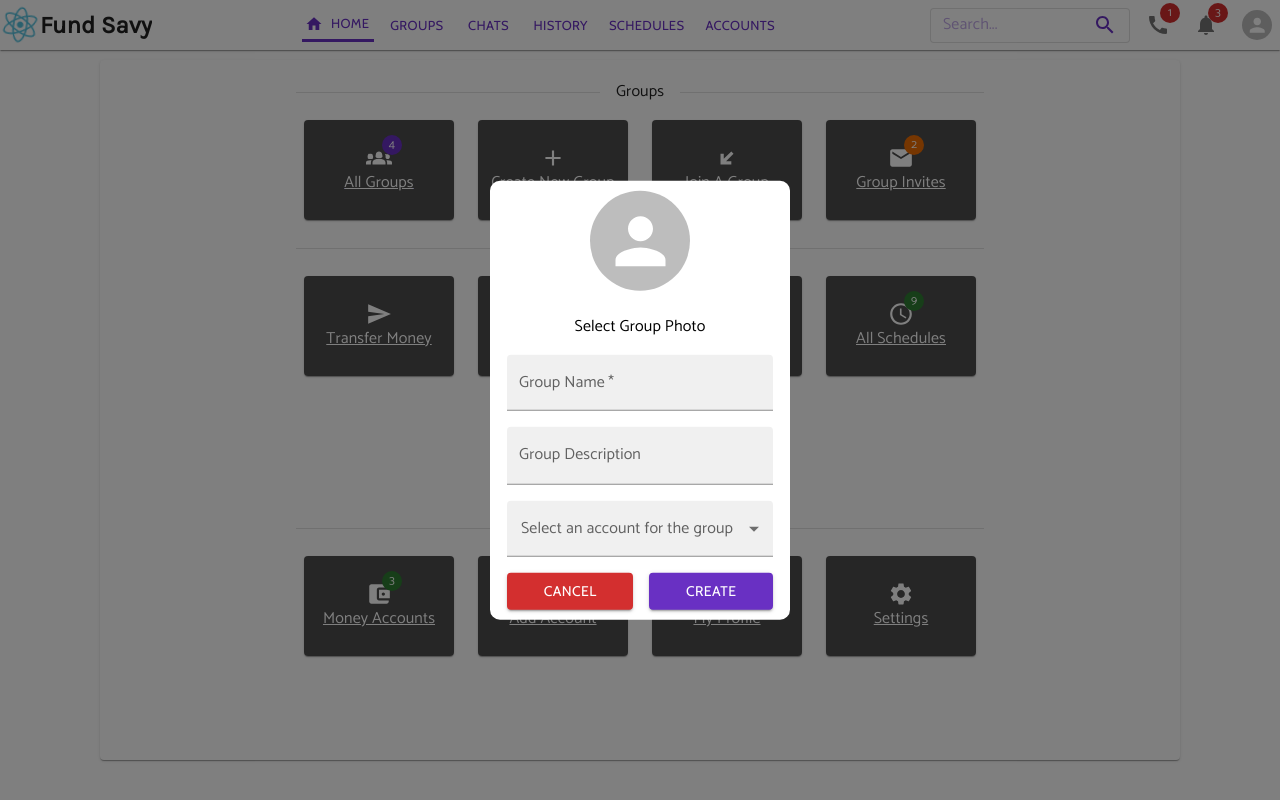
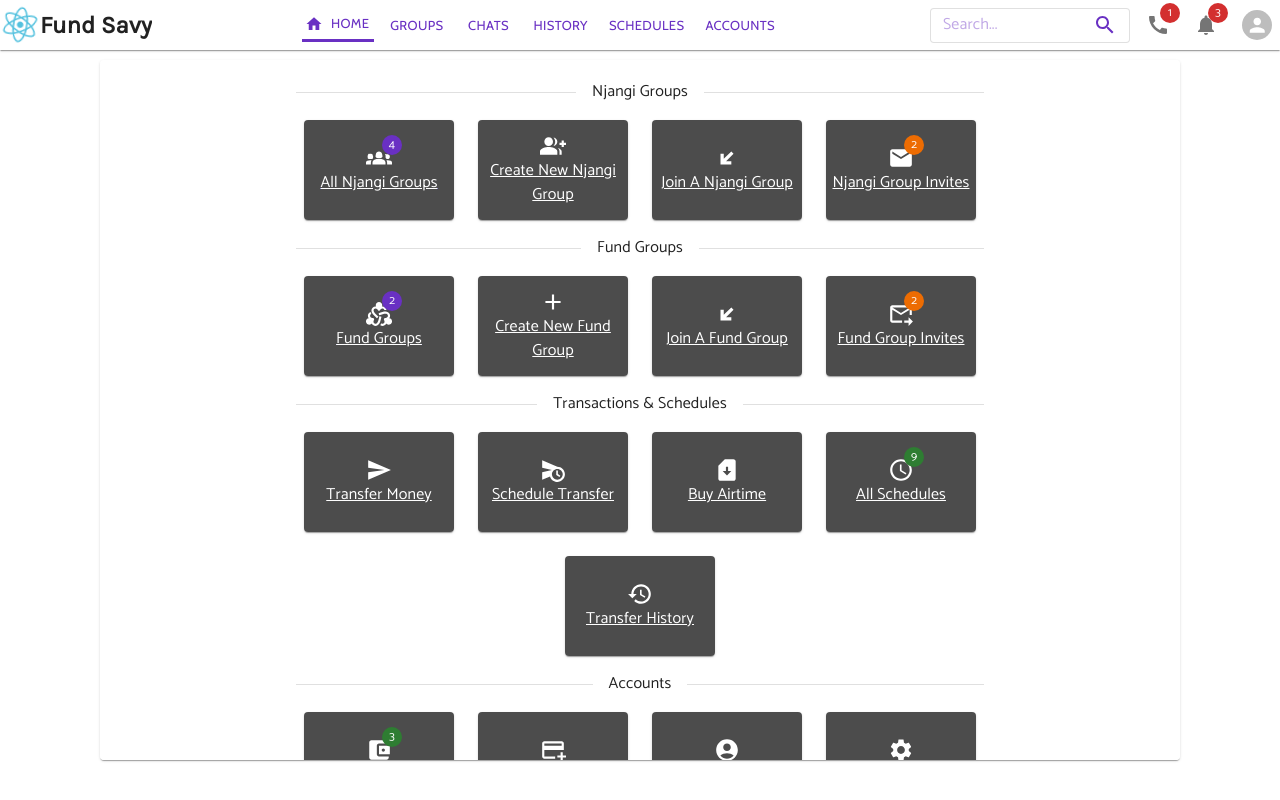
Before and after one commit to MLesky/Njangi-App, a React (Create React App) app: page / in a window 1280 px wide. Built offline with nearby package versions, Linux system fonts and the light colour scheme.

Commit message:
request to join groups ui

```diff
--- /dev/null
+++ b/src/components/alert.jsx
@@ -0,0 +1,30 @@
+import { Close } from "@mui/icons-material";
+import { Box, Collapse, Alert, IconButton } from "@mui/material";
+
+const AlertPopper = ({showAlert, handleClose, children, alertType}) => {
+    return (
+        <Box sx={{
+            position: 'fixed',
+            top: 7,
+            left: '50%',
+            transform: 'translate(-50%, 0);',
+        }}>
+        <Collapse in={showAlert}>
+            <Alert
+            severity='success'
+            variant='filled'
+                action={
+                    <IconButton aria-label="close" color='inherit' size='small' onClick={() => handleClose()}>
+                        <Close fontSize='inherit' />
+                    </IconButton>
+                }
+                sx={{ mb: 2 }}
+            >
+                {children}
+            </Alert>
+        </Collapse>
+    </Box>
+     );
+}
+
+export default AlertPopper;
--- a/src/components/createGroupModal.jsx
+++ b/src/components/createGroupModal.jsx
@@ -2,7 +2,7 @@ import { Modal, TextField, Box, Stack, List, Typography, FormControl, InputLabel
 import { useState } from "react";
 import PicturePicker from "./picturePicker";
 
-const CreateGroupModal = ({isOpen, handleClose}) => {
+const CreateGroupModal = ({isOpen, handleClose, title}) => {
 
     const [groupPhoto, setGroupPhoto] = useState('');
     const [groupName, setGroupName] = useState('');
@@ -11,7 +11,6 @@ const CreateGroupModal = ({isOpen, handleClose}) => {
 
     const [groupPhotoError, setGroupPhotoError] = useState('');
     const [groupNameError, setGroupNameError] = useState('');
-    const [groupDescriptionError, setGroupDescriptionError] = useState('');
     const [groupAccountError, setGroupAccountError] = useState('');
 
     const handleSubmit = e => {
@@ -46,6 +45,7 @@ const CreateGroupModal = ({isOpen, handleClose}) => {
 >
   <Box variant='form' noValidate className='modal-body'>
   <Stack spacing={2}>
+    <Typography color='primary' variant='h6' fontWeight='bold' textAlign='center'>{title}</Typography>
     <Box>
     <PicturePicker photoError={groupPhotoError} selectedPhoto={groupPhoto} setPhotoError={setGroupPhotoError} setSelectedPhoto={setGroupPhoto}/>
     <Typography textAlign='center'>Select Group Photo</Typography>
@@ -69,8 +69,6 @@ const CreateGroupModal = ({isOpen, handleClose}) => {
         value={groupDescription}
         onChange={(e) => setGroupDescription(e.target.value)}
         placeholder='Group description...'
-        error={groupDescriptionError !== ''}
-        hintText={groupDescriptionError}
         multiline
         maxRows={4}
     />
--- a/src/components/index.jsx
+++ b/src/components/index.jsx
@@ -1,7 +1,11 @@
 import PicturePicker from "./picturePicker";
 import CreateGroupModal from "./createGroupModal";
+import RequestToJoinModal from "./requestToJoinModal";
+import AlertPopper from "./alert";
 
 export {
     PicturePicker,
     CreateGroupModal,
+    RequestToJoinModal,
+    AlertPopper,
 }
--- /dev/null
+++ b/src/components/requestToJoinModal.jsx
@@ -0,0 +1,65 @@
+import { Modal, TextField, Stack, Typography, Button, Box } from "@mui/material";
+import { useState } from "react";
+import AlertPopper from "./alert";
+
+const RequestToJoinModal = ({ isOpen, handleClose, title }) => {
+
+    const [link, setLink] = useState('');
+    const [linkError, setLinkError] = useState('');
+    const [showAlert, setShowAlert] = useState(false);
+
+    const handleSubmit = e => {
+        var isOk = true;
+
+        if (link === '') {
+            setLinkError('Please enter link');
+            isOk = false;
+        } else {
+            setLinkError('');
+        }
+
+        if (isOk) {
+            handleClose();
+            setShowAlert(true);
+        }
+    }
+
+    return (
+        <>
+            <Modal
+                open={isOpen}
+                onClose={handleClose}
+                aria-labelledby="modal-modal-title"
+                aria-describedby="modal-modal-description"
+                className='fs-modal'
+            >
+                <Box variant='form' noValidate className='modal-body'>
+                    <Stack spacing={2}>
+                        <Typography color='primary' variant='h6' fontWeight='bold' textAlign='center'>{title}</Typography>
+
+                        <TextField
+                            required
+                            id='group-link'
+                            label='Enter Group Link'
+                            variant="filled"
+                            value={link}
+                            onChange={(e) => setLink(e.target.value)}
+                            placeholder='fundsavy/groups/group-link'
+                            error={linkError !== ''}
+                            helperText={linkError}
+                        />
+
+                        <Stack direction='row' spacing={2} justifyContent='space-between'>
+                            <Button variant='contained' color='error' sx={{ flexGrow: 1 }} onClick={() => handleClose()}>Cancel</Button>
+                            <Button type='submit' onClick={handleSubmit} variant='contained' color='primary' sx={{ flexGrow: 1 }}>Request to join</Button>
+                        </Stack>
+                    </Stack>
+                </Box>
+            </Modal>
+
+            <AlertPopper alertType='success' showAlert={showAlert} handleClose={() => setShowAlert(false)}>Group admin will respond to your invite</AlertPopper>
+        </>
+    );
+}
+
+export default RequestToJoinModal;
--- a/src/pages/home.jsx
+++ b/src/pages/home.jsx
@@ -1,12 +1,16 @@
-import { AccountBalanceWallet, AccountCircle, Add, AddCard, Groups, Groups2, History, Input, JoinFull, Mail, NoTransfer, PlusOne, Schedule, ScheduleSend, ScheduleSharp, Send, Settings, SimCardDownload, TransitEnterexit, Wallet } from "@mui/icons-material";
+import { AccountBalanceWallet, AccountCircle, Add, AddCard, Diversity2, ForwardToInbox, GroupAdd, Groups2, History, Mail,  ScheduleSend, ScheduleSharp, Send, Settings, SimCardDownload, TransitEnterexit, } from "@mui/icons-material";
 import { Badge, Typography, Stack, Grid, Card, Box, Divider } from "@mui/material";
 import { useState } from "react";
-import { CreateGroupModal } from "../components";
+import { CreateGroupModal, RequestToJoinModal } from "../components";
 import { routeNames } from "../utils";
 import { Link } from "react-router-dom";
 
 const HomePage = () => {
-    const [createNewGroup, setCreateNewGroup] = useState(true);
+    const [createNewNjangi, setCreateNewNjangi] = useState(false);
+    const [createNewFund, setCreateNewFund] = useState(false);
+
+    const [requestToJoinNjangi, setRequestToJoinNjangi] = useState(false);
+    const [requestToJoinFund, setRequestToJoinFund] = useState(false);
 
     return (
         <div style={{
@@ -20,7 +24,7 @@ const HomePage = () => {
                     <Box>
                         <Stack direction='row' mb={2} alignItems='center'>
                             <Divider variant='horizontal' sx={{ flexGrow: 1 }} />
-                            <Typography px={2}>Groups</Typography>
+                            <Typography px={2}>Njangi Groups</Typography>
                             <Divider variant='horizontal' sx={{ flexGrow: 1 }} />
                         </Stack>
                         <Stack direction='row' flexWrap='wrap' justifyContent='center' alignItems='center' width='100%' useFlexGap spacing={{ xs: 2, md: 3 }}>
@@ -29,27 +33,67 @@ const HomePage = () => {
                                     <Stack width='100%' direction='column' justifyContent='center' alignItems='center'>
                                         <Badge badgeContent={4} color="primary">
                                             <Groups2 className='button-card-icon' /> </Badge>
-                                    <Typography className='button-card-text'>All Groups</Typography>
+                                        <Typography className='button-card-text'>All Njangi Groups</Typography>
                                     </Stack>
                                 </Card>
                             </Link>
-                            <Card className='button-card' onClick={() => setCreateNewGroup(true)}>
+                            <Card className='button-card' onClick={() => setCreateNewNjangi(true)}>
                                 <Stack width='100%' direction='column' justifyContent='center' alignItems='center'>
-                                    <Add className='button-card-icon' />
-                                    <Typography className='button-card-text'>Create New Group</Typography>
+                                    <GroupAdd className='button-card-icon' />
+                                    <Typography className='button-card-text'>Create New Njangi Group</Typography>
                                 </Stack>
                             </Card>
-                            <Card className='button-card'>
+                            <Card className='button-card' onClick={() => setRequestToJoinNjangi(true)}>
                                 <Stack width='100%' direction='column' justifyContent='center' alignItems='center'>
                                     <TransitEnterexit className='button-card-icon' />
-                                    <Typography className='button-card-text'>Join A Group</Typography>
+                                    <Typography className='button-card-text'>Join A Njangi Group</Typography>
                                 </Stack>
                             </Card>
                             <Card className='button-card'>
                                 <Stack width='100%' direction='column' justifyContent='center' alignItems='center'>
                                     <Badge badgeContent={2} color="warning">
                                         <Mail className='button-card-icon' /> </Badge>
-                                    <Typography className='button-card-text'>Group Invites</Typography>
+                                    <Typography className='button-card-text'>Njangi Group Invites</Typography>
+                                </Stack>
+                            </Card>
+                        </Stack>
+                    </Box>
+                </Grid>
+
+                <Grid item xs={12} md={10} lg={8}>
+                    <Box>
+                        <Stack direction='row' mb={2} alignItems='center'>
+                            <Divider variant='horizontal' sx={{ flexGrow: 1 }} />
+                            <Typography px={2}>Fund Groups</Typography>
+                            <Divider variant='horizontal' sx={{ flexGrow: 1 }} />
+                        </Stack>
+                        <Stack direction='row' flexWrap='wrap' justifyContent='center' alignItems='center' width='100%' useFlexGap spacing={{ xs: 2, md: 3 }}>
+                            <Link to={routeNames.groups}>
+                                <Card className='button-card'>
+                                    <Stack width='100%' direction='column' justifyContent='center' alignItems='center'>
+                                        <Badge badgeContent={2} color="primary">
+                                            <Diversity2 className='button-card-icon' /> </Badge>
+                                        <Typography className='button-card-text'>Fund Groups</Typography>
+                                    </Stack>
+                                </Card>
+                            </Link>
+                            <Card className='button-card' onClick={() => setCreateNewFund(true)}>
+                                <Stack width='100%' direction='column' justifyContent='center' alignItems='center'>
+                                    <Add className='button-card-icon' />
+                                    <Typography className='button-card-text'>Create New Fund Group</Typography>
+                                </Stack>
+                            </Card>
+                            <Card className='button-card' onClick={() => setRequestToJoinFund(true)}>
+                                <Stack width='100%' direction='column' justifyContent='center' alignItems='center'>
+                                    <TransitEnterexit className='button-card-icon' />
+                                    <Typography className='button-card-text'>Join A Fund Group</Typography>
+                                </Stack>
+                            </Card>
+                            <Card className='button-card'>
+                                <Stack width='100%' direction='column' justifyContent='center' alignItems='center'>
+                                    <Badge badgeContent={2} color="warning">
+                                        <ForwardToInbox className='button-card-icon' /> </Badge>
+                                    <Typography className='button-card-text'>Fund Group Invites</Typography>
                                 </Stack>
                             </Card>
                         </Stack>
@@ -137,7 +181,11 @@ const HomePage = () => {
                 </Grid>
             </Grid>
 
-            <CreateGroupModal isOpen={createNewGroup} handleClose={() => setCreateNewGroup(false)}/>
+            <CreateGroupModal isOpen={createNewNjangi} handleClose={() => setCreateNewNjangi(false)} title='Create New Njangi Group' />
+            <CreateGroupModal isOpen={createNewFund} handleClose={() => setCreateNewFund(false)} title='Create New Fund Group' />
+
+            <RequestToJoinModal isOpen={requestToJoinNjangi} handleClose={() => setRequestToJoinNjangi(false)} title='Join A Njangi Group'/>
+            <RequestToJoinModal isOpen={requestToJoinFund} handleClose={() => setRequestToJoinFund(false)} title='Join A Fund'/>
         </div>
     );
 }
```
Lines whose indentation alone changed are shown as unchanged.
